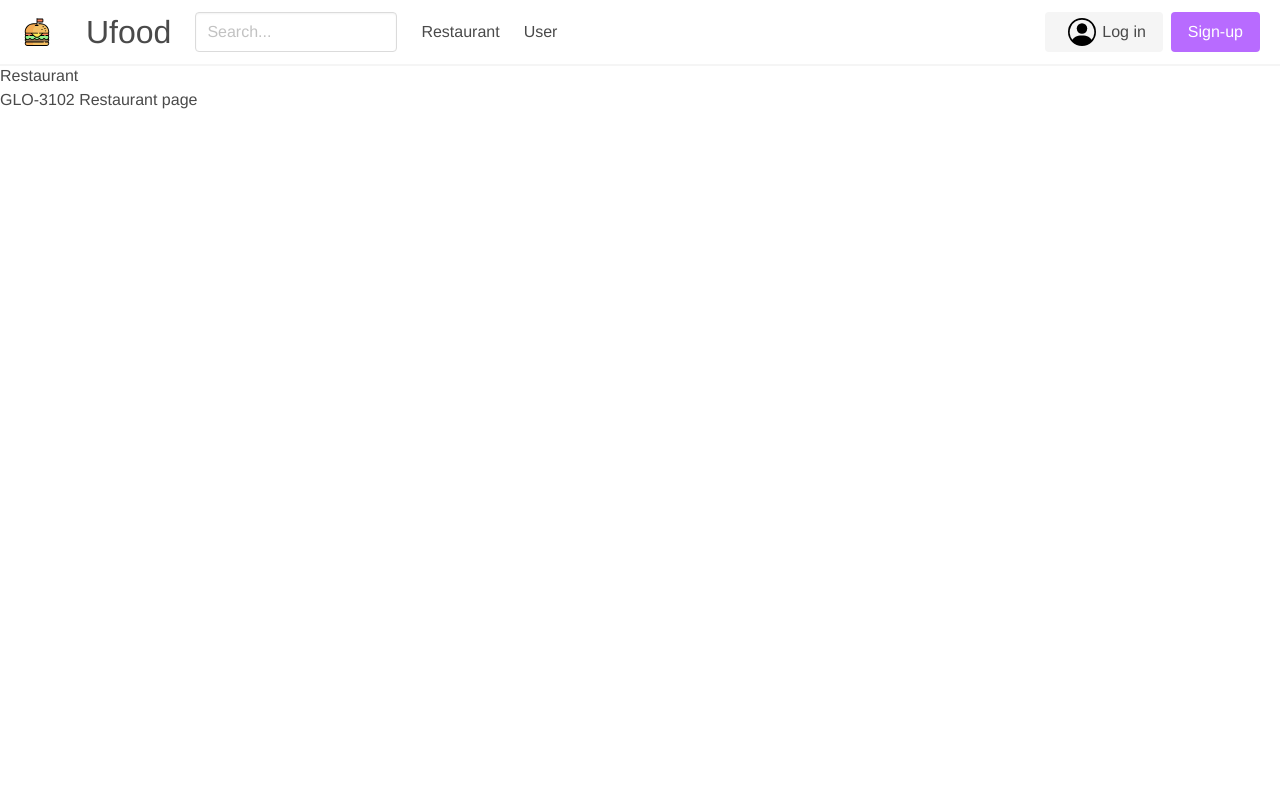
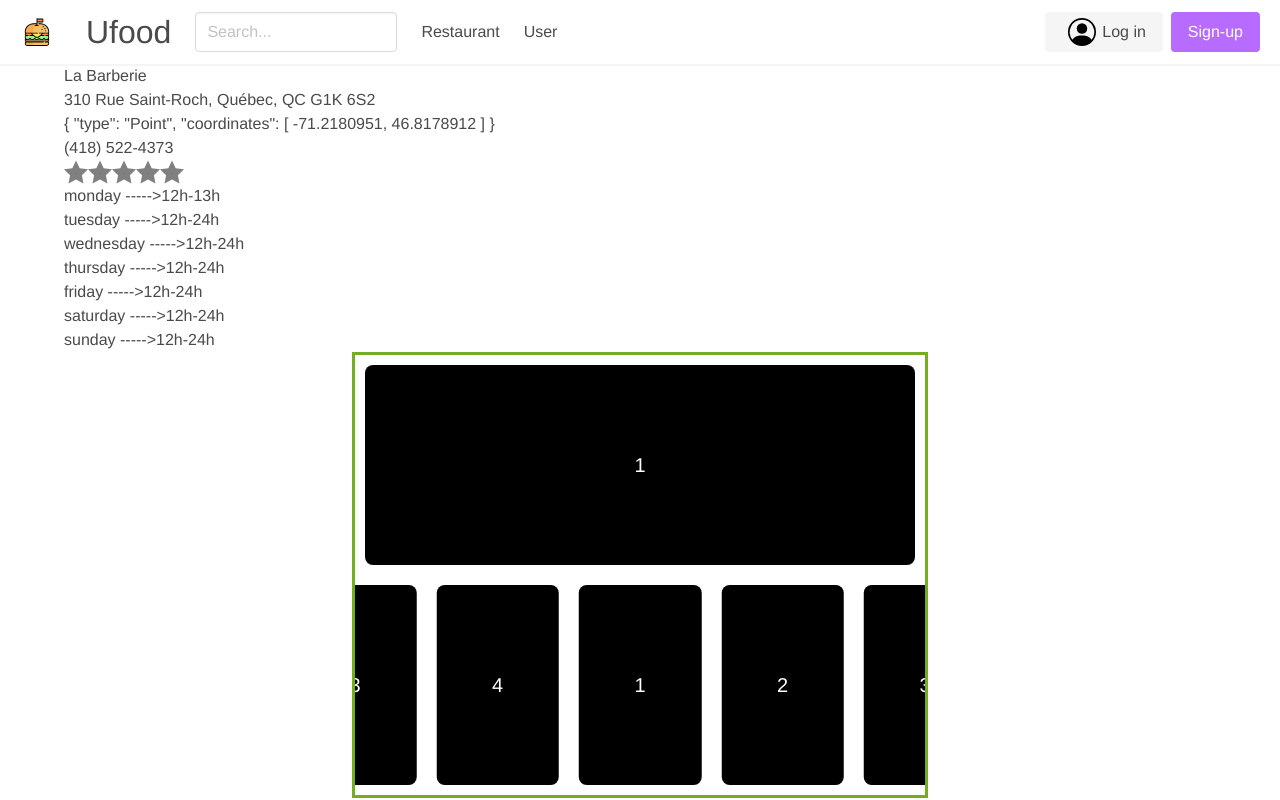
Before and after one commit to GLO3102/ufood-h2023-team-09, a Vue app: page /#/restaurant in a window 1280 px wide. Built offline with nearby package versions, Linux system fonts and the light colour scheme.

Commit message:
Added first feature to restaurant page
* first commit

* test commit

* fix schedule

* Added schedule

```diff
--- a/package.json
+++ b/package.json
@@ -10,6 +10,7 @@
   },
   "dependencies": {
     "bulma": "^0.9.4",
+    "bulma-carousel": "^4.0.24",
     "core-js": "^3.6.5",
     "pinia": "^2.0.29",
     "sass": "^1.57.1",
--- /dev/null
+++ b/src/components/PictureSlider.vue
@@ -0,0 +1,3 @@
+<template>
+
+</template>
--- a/src/components/Restaurant.vue
+++ b/src/components/Restaurant.vue
@@ -1,8 +1,177 @@
 <template>
-  <div>
-    <h1>Restaurant</h1>
-    <div>GLO-3102 Restaurant page</div>
+  <div class = "container">
+    {{resto_data.name}}
+    <div>
+      {{ resto_data.address }}
+    </div>
+    <div>
+      {{ resto_data.location }}
+    </div>
+    <div>
+      {{ resto_data.tel }}
+    </div>
+    <div class="rating-container">
+      <svg style="display:none;">
+        <defs>
+          <symbol id="fivestars">
+            <path d="M12 .587l3.668 7.568 8.332 1.151-6.064 5.828 1.48 8.279-7.416-3.967-7.417 3.967 1.481-8.279-6.064-5.828 8.332-1.151z M0 0 h24 v24 h-24 v-24" fill="white" fill-rule="evenodd"/>
+            <path d="M12 .587l3.668 7.568 8.332 1.151-6.064 5.828 1.48 8.279-7.416-3.967-7.417 3.967 1.481-8.279-6.064-5.828 8.332-1.151z M0 0 h24 v24 h-24 v-24" fill="white" fill-rule="evenodd" transform="translate(24)"/>
+            <path d="M12 .587l3.668 7.568 8.332 1.151-6.064 5.828 1.48 8.279-7.416-3.967-7.417 3.967 1.481-8.279-6.064-5.828 8.332-1.151z M0 0 h24 v24 h-24 v-24" fill="white" fill-rule="evenodd" transform="translate(48)"/>
+            <path d="M12 .587l3.668 7.568 8.332 1.151-6.064 5.828 1.48 8.279-7.416-3.967-7.417 3.967 1.481-8.279-6.064-5.828 8.332-1.151z M0 0 h24 v24 h-24 v-24" fill="white" fill-rule="evenodd" transform="translate(72)"/>
+            <path d="M12 .587l3.668 7.568 8.332 1.151-6.064 5.828 1.48 8.279-7.416-3.967-7.417 3.967 1.481-8.279-6.064-5.828 8.332-1.151z M0 0 h24 v24 h-24 v-24" fill="white" fill-rule="evenodd"  transform="translate(96)"/>
+          </symbol>
+        </defs>
+      </svg>
+      <div class="rating">
+      <!--   <div class="rating-bg" style="width: 90%;"></div> -->
+        <progress class="rating-bg" value="0" max="5"></progress>
+        <svg><use xlink:href="#fivestars"/></svg>
+      </div>
+    </div>
+
+    <div class="schedule" id="schedule">
+      <IloveWeb></IloveWeb>
+    </div>
+
+    <div class="slider_container">
+      <Carousel id="gallery" :items-to-show="1" :wrap-around="false" v-model="currentSlide">
+      <Slide v-for="slide in resto_data.pictures.length" :key="slide">
+        <div class="carousel__item">{{ slide }}</div>
+      </Slide>
+      </Carousel>
+
+      <Carousel
+        id="thumbnails"
+        :items-to-show="4"
+        :wrap-around="true"
+        v-model="currentSlide"
+        ref="carousel">
+        <Slide v-for="slide in resto_data.pictures.length" :key="slide">
+          <div class="carousel__item" @click="slideTo(slide - 1)">{{ slide }}</div>
+        </Slide>
+      </Carousel>
+    </div>
   </div>
 </template>
 
-<style></style>
+<script setup>
+  import { onMounted } from 'vue';
+  const hours = json.opening_hours;
+
+  onMounted((hours) => {
+    console.log("Mounted");
+    formatSchedule1(hours);
+  })
+
+  const formatSchedule1 = (hours) => {
+    let container1 = document.getElementById("schedule");
+    let table = document.createElement("table");
+    for (let key in hours){
+      let table_element = document.createElement("tr");
+      table_element.textContent = key + "->" + hours[key];
+      table.appendChild(table_element);
+    }
+    container1.appendChild(table);
+
+  }
+</script>
+<script>
+  import { defineComponent } from 'vue';
+  import { Carousel, Slide } from 'vue3-carousel';
+  import  Schedule  from './Schedule.vue';
+  import json from './hardcoded_resto.json';
+  import 'vue3-carousel/dist/carousel.css';
+
+
+  export default defineComponent ({
+    name: 'Basic',
+    components: {
+      Carousel,
+      Slide,
+      "IloveWeb" : Schedule
+    },
+    data: () => ({
+      currentSlide: 0,
+      resto_data : json
+    }),
+    methods: {
+      slideTo(val) {
+        this.currentSlide = val;
+      },
+
+      formatSchedule(array_json){
+        let container1 = document.getElementById("schedule");
+        let table = document.createElement("table");
+        for (let key in array_json){
+          let table_element = document.createElement("tr");
+          table_element.textContent = key + "->" + array_json[key];
+          table.appendChild(table_element);
+        }
+        container1.appendChild(table);
+      }
+    }
+  });
+</script>
+
+<style>
+.slider_container{
+  width: 50%;
+  margin: auto;
+  border: 3px solid #73AD21;
+}
+.carousel__item {
+  min-height: 200px;
+  width: 100%;
+  background-color: var(--vc-clr-primary);
+  color: var(--vc-clr-white);
+  font-size: 20px;
+  border-radius: 8px;
+  display: flex;
+  justify-content: center;
+  align-items: center;
+}
+
+.carousel__slide {
+  padding: 10px;
+}
+
+.carousel__prev,
+.carousel__next {
+  box-sizing: content-box;
+  border: 5px solid white;
+}
+
+.rating {
+  width: 120px;
+  height: 24px;
+  position: relative;
+  background-color: gray;
+}
+
+.rating progress.rating-bg {
+  -webkit-appearance: none;
+  -moz-appearence: none;
+  appearance: none;
+  border: none;
+  display: inline-block;
+  height: 24px;
+  width: 100%;
+  color: orange;
+}
+
+.rating progress.rating-bg::-webkit-progress-value {
+  background-color: orange;
+}
+
+.rating progress.rating-bg::-moz-progress-bar {
+  background-color: orange;
+}
+
+.rating svg {
+  position: absolute;
+  top: 0;
+  left: 0;
+  width: 100%;
+  height: 100%;
+}
+</style>
--- /dev/null
+++ b/src/components/Schedule.vue
@@ -0,0 +1,21 @@
+<script>
+    import json from "./hardcoded_resto.json";
+
+    export default{
+        name: "Schedule",
+        data: () => ({
+            currentSlide: 0,
+            resto_data : json,
+            week_day : [ "monday", "tuesday", "wednesday", "thursday", "friday", "saturday", "sunday"]
+
+            })
+    }
+</script>
+
+<template>
+    <div class="schedule-container">
+        <table  v-for="(hour, day) in resto_data.opening_hours" :key="day">
+            <tr>{{day}} ----->{{hour}}</tr>
+        </table>
+    </div>
+</template>
--- /dev/null
+++ b/src/components/hardcoded_resto.json
@@ -0,0 +1,32 @@
+{
+    "name": "La Barberie",
+    "id": "53ec122d27aafe77d8c37b8",
+    "address": "310 Rue Saint-Roch, Québec, QC G1K 6S2",
+    "tel": "(418) 522-4373",
+    "location": {
+        "type": "Point",
+        "coordinates": [
+            -71.2180951, 46.8178912
+        ]
+    },
+    "opening_hours": {
+        "monday": "12h-13h",
+        "tuesday":"12h-24h",
+        "wednesday":"12h-24h",
+        "thursday":"12h-24h",
+        "friday":"12h-24h",
+        "saturday":"12h-24h",
+        "sunday":"12h-24h"
+    },
+    "pictures": [
+        "picture.com",
+        "picture.com",
+        "picture.com",
+        "picture.com"
+    ],
+    "genres": [
+        "casual"
+    ],
+    "price_range": 3,
+    "rating": 4.2
+}
```
Also changed, not shown: src/assets/rating-bar.svg (added), src/scripts/png_slider.js (added), 1 other file (tests, documents, lock files or other folders).
